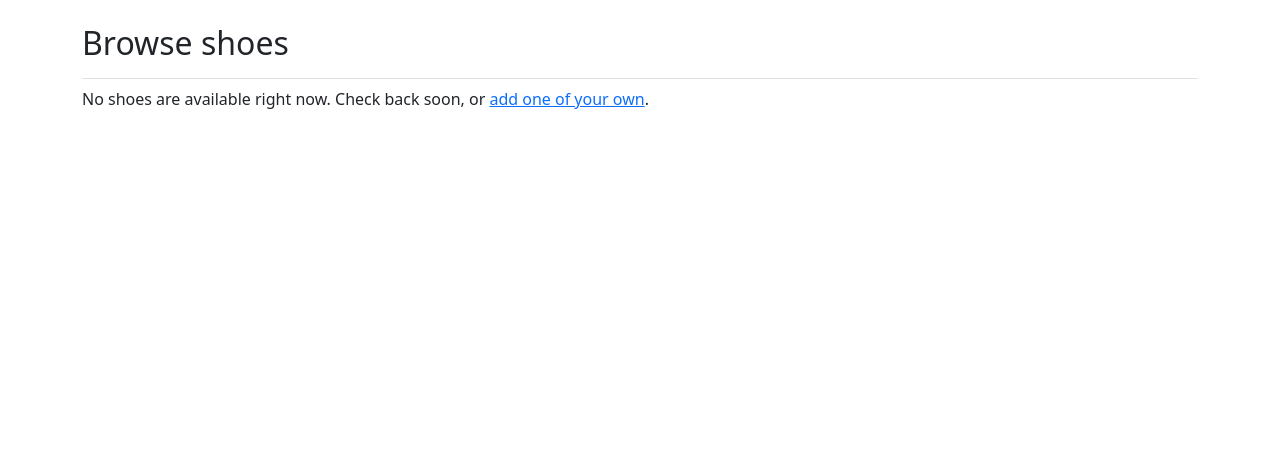
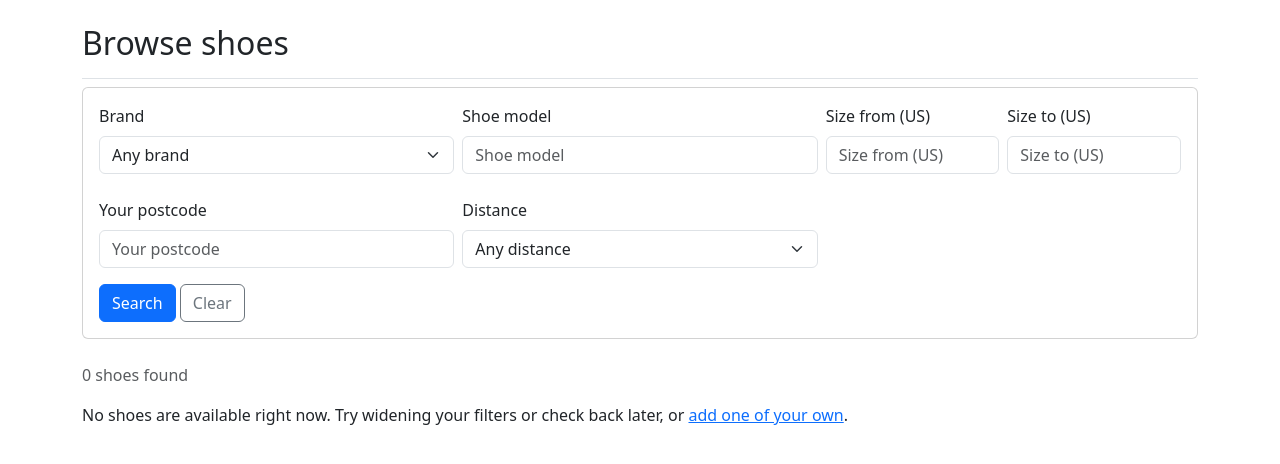
Before and after one commit to Jason-1in/Shoe_Swapper, a Django app: page /browse/ in a window 1280 px wide. Shown: the part 58-522 px from the top of the page. Run offline with Django 5.2, Linux system fonts and the light colour scheme; a user stored in the database is signed in; tables that the repository leaves empty hold one stand-in row (values such as "Sample post"); some libraries are stand-ins or nearby versions.

Commit message:
filter and postcode functionality added
x

```diff
--- a/shoes/forms.py
+++ b/shoes/forms.py
@@ -1,6 +1,7 @@
 from django import forms
-
 from .models import Shoe, SwapRequest, Postcode
+from django.core.exceptions import ValidationError
+from django.core.validators import RegexValidator
 
 class ShoeForm(forms.ModelForm):
     class Meta:
@@ -44,3 +45,38 @@ class RespondForm(forms.ModelForm):
         help_texts = {
             'owner_contact_details': 'Only shared with the requester if you accept.',
         }
+
+class BrowseFilterForm(forms.Form):
+    brand = forms.ChoiceField(required=False)
+    model_name = forms.CharField(label='Shoe model', required=False, max_length=100)
+    size_min = forms.DecimalField(
+        label='Size from (US)', required=False, min_value=3, max_value=18,
+        decimal_places=1, widget=forms.NumberInput(attrs={'step': '0.5'}),
+    )
+    size_max = forms.DecimalField(
+        label='Size to (US)', required=False, min_value=3, max_value=18,
+        decimal_places=1, widget=forms.NumberInput(attrs={'step': '0.5'}),
+    )
+    postcode = forms.CharField(
+        label='Your postcode', required=False, max_length=4,
+        validators=[RegexValidator(r'^\d{4}$', 'Enter a 4-digit postcode.')],
+    )
+    radius = forms.ChoiceField(
+        label='Distance', required=False,
+        choices=[('', 'Any distance'), ('10', 'Within 10 km'),
+                 ('25', 'Within 25 km'), ('50', 'Within 50 km')],
+    )
+
+    def __init__(self, *args, **kwargs):
+        super().__init__(*args, **kwargs)
+        brand_choices = Shoe._meta.get_field('brand').choices
+        self.fields['brand'].choices = [('', 'Any brand')] + list(brand_choices)
+
+    def clean(self):
+        cleaned = super().clean()
+        low, high = cleaned.get('size_min'), cleaned.get('size_max')
+        if low is not None and high is not None and low > high:
+            raise ValidationError('"Size from" can\'t be bigger than "Size to".')
+        if cleaned.get('radius') and not cleaned.get('postcode'):
+            self.add_error('postcode', 'Enter your postcode to filter by distance.')
+        return cleaned
--- a/shoes/geo.py
+++ b/shoes/geo.py
@@ -9,6 +9,7 @@ def haversine_km(lat1,lon1, lat2, lon2):
     dlat = radians(lat2-lat1)
     dlon = radians(lon2-lon1)
     r = 6371 #radius of the earth
-    a = sin(dlat/2)**2 + cos(radians(lat1))*cos(radians(lat2))*sin(dlon)**2
-    distance = 2*asin(sqrt(a))
+    a = sin(dlat/2)**2 + cos(radians(lat1))* cos(radians(lat2))* sin(dlon/2)**2
+
+    distance = 2*asin(sqrt(a))*r
     return distance
--- a/shoes/templates/shoes/browse.html
+++ b/shoes/templates/shoes/browse.html
@@ -1,10 +1,34 @@
 {% extends 'shoes/base.html' %}
+{% load django_bootstrap5 %}
 
 {% block page_header %}
 <h2>Browse shoes</h2>
 {% endblock page_header %}
 
 {% block content %}
+<!-- optional filter-->
+
+<form method="get" class="card card-body mb-4">
+    {% if form.non_field_errors %}
+        <div class="alert alert-danger">{{ form.non_field_errors }}</div>
+    {% endif %}
+    <div class="row g-2">
+        <div class="col-md-4">{% bootstrap_field form.brand %}</div>
+        <div class="col-md-4">{% bootstrap_field form.model_name %}</div>
+        <div class="col-md-2">{% bootstrap_field form.size_min %}</div>
+        <div class="col-md-2">{% bootstrap_field form.size_max %}</div>
+        <div class="col-md-4">{% bootstrap_field form.postcode %}</div>
+        <div class="col-md-4">{% bootstrap_field form.radius %}</div>
+    </div>
+    <div>
+        <button type="submit" class="btn btn-primary">Search</button>
+        <a href="{% url 'shoes:browse' %}" class="btn btn-outline-secondary">Clear</a>
+    </div>
+</form>
+
+<p class="text-muted">{{ shoes|length }} shoe{{ shoes|length|pluralize }} found</p>
+
+<!--results-->
 {% for shoe in shoes %}
 <div class="card mb-3">
     <div class="card-body">
@@ -16,7 +40,7 @@
         <p class="card-text mb-1">
             Size US {{ shoe.size_us }} ·
             {{ shoe.get_condition_display }} ·
-            {{ shoe.km_run }} km
+            Mileage: {{ shoe.km_run }} km
         </p>
         <p class="card-text mb-1", style="color: rgb(0, 162, 255);"">
             Suburb: {{shoe.suburb}} ·
@@ -33,6 +57,6 @@
     </div>
 </div>
 {% empty %}
-<p>No shoes are available right now. Check back soon, or <a href="{% url 'shoes:new_shoe' %}">add one of your own</a>.</p>
+<p>No shoes are available right now. Try widening your filters or check back later, or <a href="{% url 'shoes:new_shoe' %}">add one of your own</a>.</p>
 {% endfor %}
 {% endblock content %}
--- a/shoes/views.py
+++ b/shoes/views.py
@@ -3,9 +3,9 @@ from django.contrib.auth.decorators import login_required
 from django.contrib import messages
 from django.db import transaction
 from django.http import Http404
-from .models import Shoe, SwapRequest
-from .forms import ShoeForm, SwapRequestForm, RespondForm
-
+from .models import Shoe, SwapRequest, Postcode
+from .forms import ShoeForm, SwapRequestForm, RespondForm, BrowseFilterForm
+from .geo import haversine_km
 # Create your views here.
 def index(request):
     """Home Page"""
@@ -59,9 +59,65 @@ def edit_shoe(request, shoe_id):
 @login_required
 def browse(request):
     """Show available shoes from other users"""
-    shoes = (Shoe.objects.filter(is_available=True).exclude(owner=request.user).order_by('date_added'))
-    context = {'shoes':shoes}
-    return render (request, 'shoes/browse.html',context)
+
+    shoes = (Shoe.objects
+             .filter(is_available=True)
+             .exclude(owner=request.user)
+             .select_related('owner')
+             .order_by('-date_added'))
+    form = BrowseFilterForm(request.GET or None)
+    data = form.cleaned_data if form.is_valid() else {}
+
+
+    # Database filters
+    if data.get('brand'):
+        shoes = shoes.filter(brand=data['brand'])
+    if data.get('model_name'):
+        shoes = shoes.filter(model_name__icontains=data['model_name'])
+    if data.get('size_min') is not None:
+        shoes = shoes.filter(size_us__gte=data['size_min'])
+    if data.get('size_max') is not None:
+        shoes = shoes.filter(size_us__lte=data['size_max'])
+
+    shoes = list(shoes)
+
+    #Distance filter and sorting - after database filters
+    postcode = data.get('postcode')
+
+    if postcode:
+        origin = Postcode.objects.filter(code=postcode).first()
+        print(f'Lat: {origin.latitude}')
+        print(f'Long: {origin.longitude}')
+        if origin is None:
+            form.add_error('postcode', "We don't recognise that postcode.")
+        else:
+            codes = {s.postcode for s in shoes}
+            coords = {p.code: p for p in Postcode.objects.filter(code__in=codes)}
+
+            for shoe in shoes:
+                p = coords.get(shoe.postcode)
+                print (shoe.postcode)
+                if p is None:
+                    shoe.distance_km = None
+                    shoe.distance_label = ''
+                else:
+                    d = haversine_km(origin.latitude, origin.longitude,
+                                     p.latitude, p.longitude)
+                    shoe.distance_km = d
+                    shoe.distance_label = 'Same area' if d < 1 else f'About {round(d)} km away'
+
+            if data.get('radius'):
+                limit = int(data['radius'])
+                shoes = [s for s in shoes
+                         if s.distance_km is not None and s.distance_km <= limit]
+
+            shoes.sort(key=lambda s: (s.distance_km is None, s.distance_km or 0))
+    context = {'shoes':shoes, 'form': form}
+    return render(request, 'shoes/browse.html', context)
+
+
+
+
 
 @login_required
 def shoe_detail(request, shoe_id):
```
